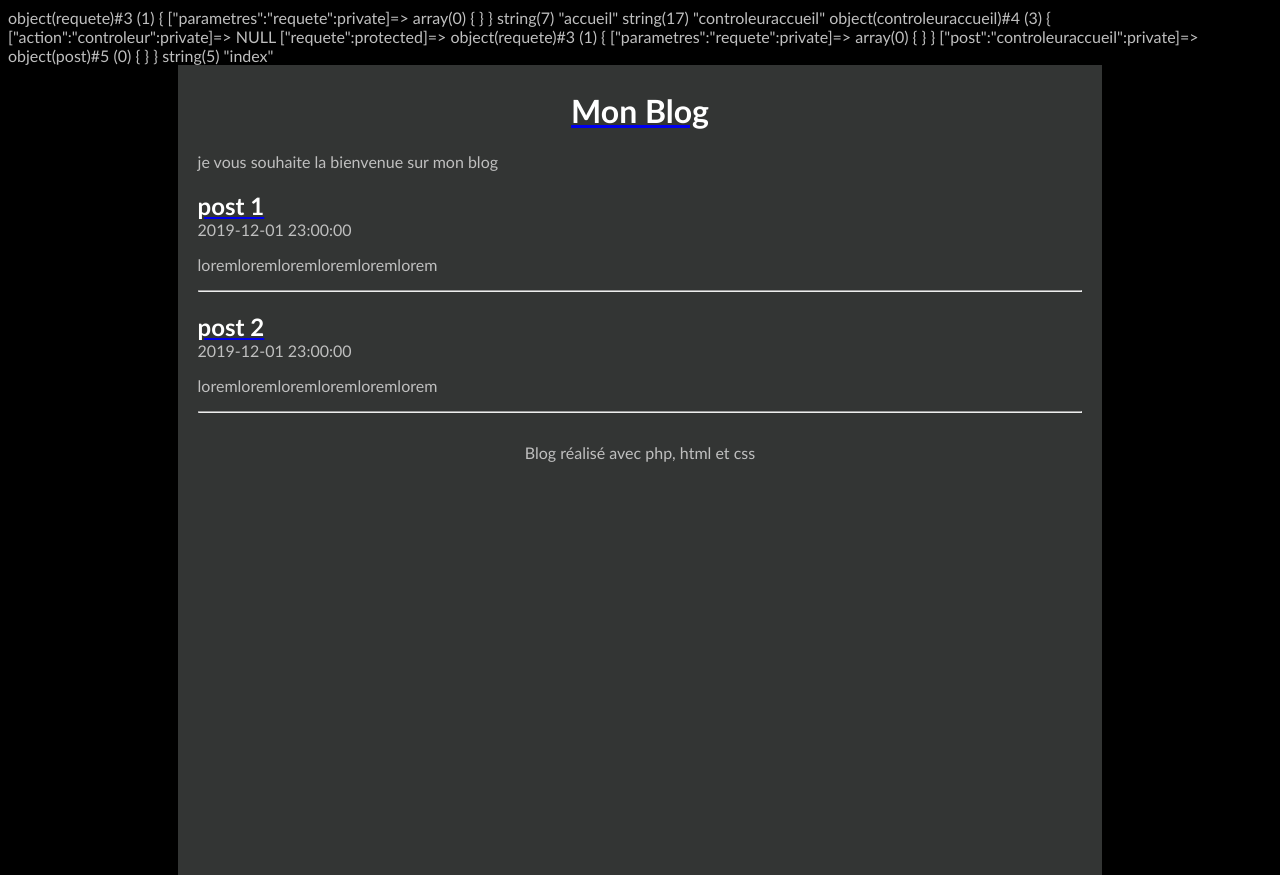
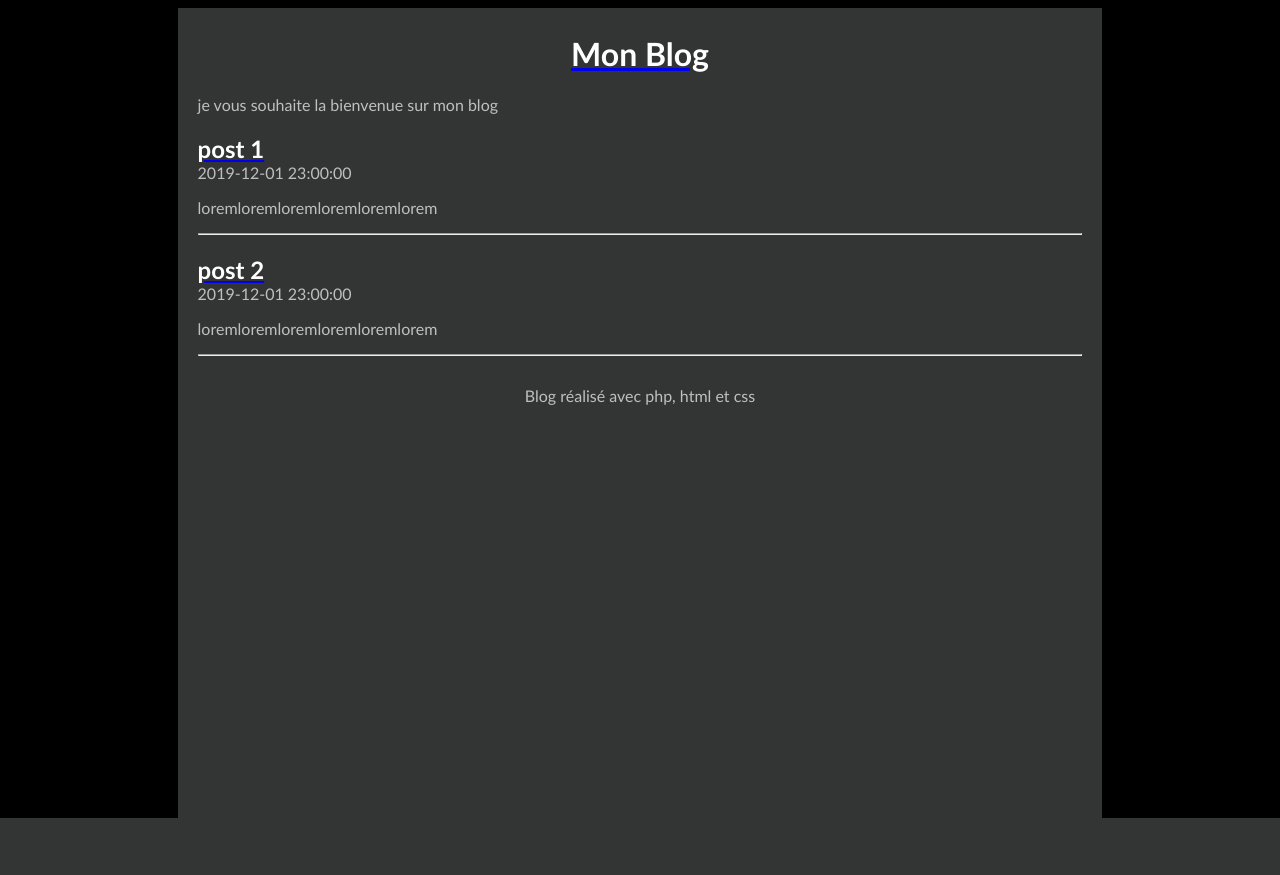
Before and after one commit to pierredes/projet5_opc, a PHP site: page / in a window 1280 px wide. After the commit the page ends 818 px from the top, so only its background shows below. Run offline with PHP 8.4, Linux system fonts and the light colour scheme; data comes from the database, SQL or seed files in the repository.

Commit message:
Debug details of one post

```diff
--- a/controleur/controleurunpost.php
+++ b/controleur/controleurunpost.php
@@ -5,7 +5,7 @@ require_once 'modele/commentaire.php';
 require_once 'framework/controleur.php';
 
 
-class controleurUnpost extends controleur{
+class controleurunpost extends controleur{
 
     private $post;
     private $commentaire;
@@ -18,14 +18,14 @@ class controleurUnpost extends controleur{
     // affiche les détails d'un post
 
     public function index(){
-        $idpost = $this->requete->getparametre('id');
+        $idpost = $this->requete->getparametre('numero_post');
         $post = $this->post->detailspost($idpost);
         $commentaire = $this->commentaire->commentairedunpost($idpost);
         $this->generervue(array('post' => $post, 'commentaire' => $commentaire));
     }
 
     public function commenter(){
-        $idpost = $this->requete->getparametre('id');
+        $idpost = $this->requete->getparametre('numero_post');
         $contenu = $this->requete->getparametre('contenu');
         $this->commentaire->ajouteruncomentaire($contenu, $numero_post);
         $this->executeraction('index');
--- a/framework/routeur.php
+++ b/framework/routeur.php
@@ -8,11 +8,8 @@ class routeur{
     public function routerrequete(){
         try{
             $requete = new requete(array_merge($_GET, $_POST));
-            var_dump($requete);
             $controleur = $this->creercontroleur($requete);
-            var_dump($controleur);
             $action = $this->creeraction($requete);
-            var_dump($action);
             $controleur->executeraction($action);
         }
         catch (Exception $e){
@@ -28,8 +25,6 @@ class routeur{
 
         }
         $classecontroleur = 'controleur'. $controleur;
-        var_dump($controleur);
-        var_dump($classecontroleur);
         $fichiercontroleur = 'controleur/'. $classecontroleur . '.php';
         if(file_exists($fichiercontroleur)){
             require($fichiercontroleur);
--- a/framework/vue.php
+++ b/framework/vue.php
@@ -30,7 +30,6 @@ class vue{
         if(file_exists($fichier)){
             // Rend les éléments du tableau $donnees visible dans la vue
             extract($donnees);
-
             ob_start();
             require $fichier;
             return ob_get_clean();
--- a/modele/commentaire.php
+++ b/modele/commentaire.php
@@ -15,7 +15,7 @@ class commentaire extends modele{
     // Ajouter un commentaire dans la base
 
      public function ajouteruncomentaire($contenu, $numero_post){
-         $requete = 'INSERT INTO commentaire (contenu, date, numero_post, valider, id_utilisateur) VALUES (?,now(),?, 0, 3)';
+         $requete = 'INSERT INTO commentaire (contenu, date, numero_post, valider, id_utilisateur) VALUES (? ,now(), ?, 0, 3)';
          $this->executerrequete($requete, array($contenu, $numero_post));
      }
 }
--- a/vue/accueil/index.php
+++ b/vue/accueil/index.php
@@ -3,7 +3,7 @@
 <?php foreach ($post as $posts): ?>
     <article>
         <header>
-            <a href="<?= "index.php?action=post&numero_post=" . $this->nettoyer($posts['numero_post']) ?>">
+            <a href="<?= "index.php?controleur=unpost&action=index&numero_post=" . $this->nettoyer($posts['numero_post']) ?>">
                 <h1 class="titreBillet"><?= $this->nettoyer($posts['titre']) ?> </h1>
             </a>
             <time><?= $this->nettoyer($posts['date_maj']) ?> </time>
```
Also changed, not shown: vue/unpost/index.php (renamed from vue/post/index.php).
